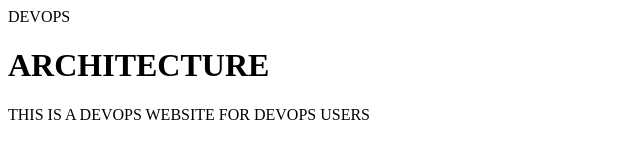
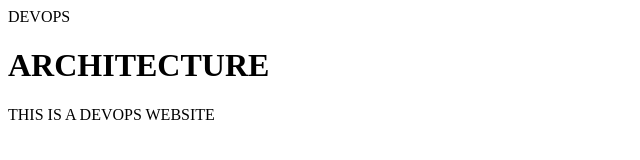
Before and after one commit to Johnsjothomas/johnson, a plain HTML site: page index.html in a window 1280 px wide. Shown: the whole page, without its empty margins (0-640 px from the left). Drawn offline with Linux system fonts and the light colour scheme.

```diff
--- a/index.html
+++ b/index.html
@@ -3,7 +3,7 @@
 <body>
 <tittle>DEVOPS</tittle>
 <h1>ARCHITECTURE</h1>
-<p>THIS IS A DEVOPS WEBSITE FOR DEVOPS USERS </p>
+<p>THIS IS A DEVOPS WEBSITE </p>
 
 </body>
 </html>
```
